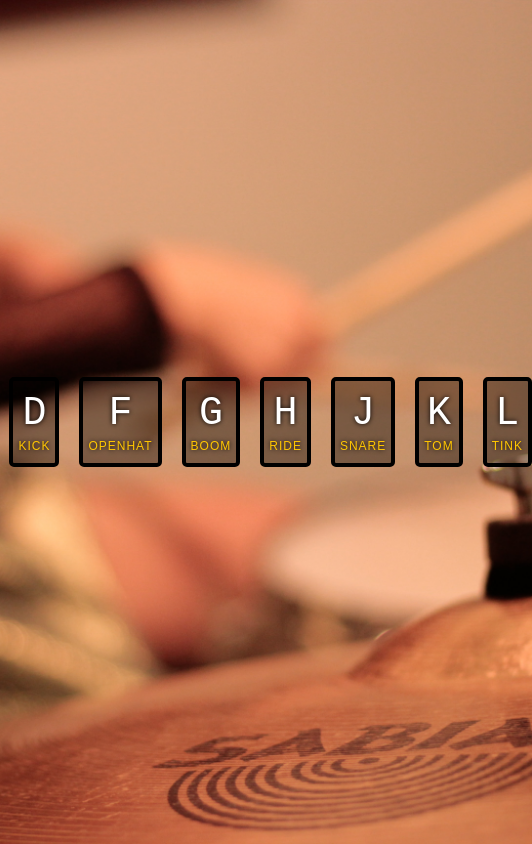
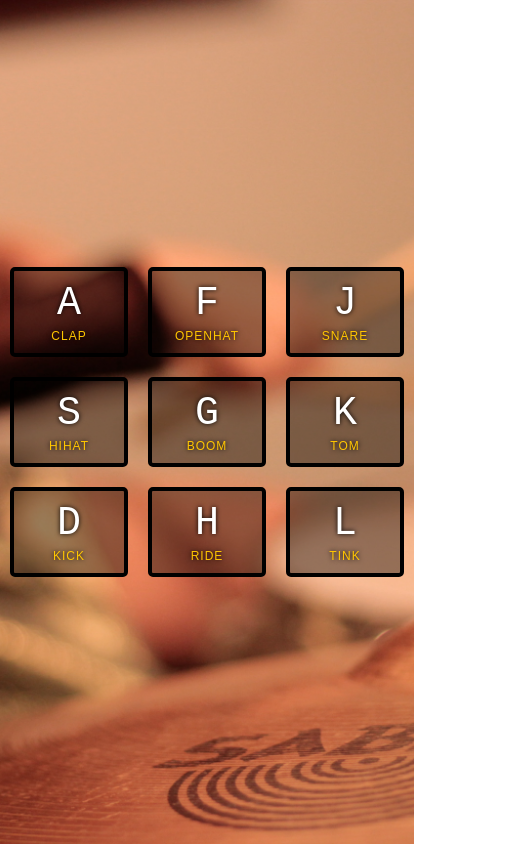
Before and after one commit to JamesPav/Drum-Kit, a plain HTML site: page index.html in a window 390 px wide. Shown: the whole page, 532 px wide, since content can reach past the window. Drawn offline with Linux system fonts and the light colour scheme.

Commit message:
made some changes to style to be responsive

```diff
--- a/index.html
+++ b/index.html
@@ -2,46 +2,53 @@
 <html lang="en">
   <head>
     <meta charset="UTF-8" />
-    <title>Themis Drum Kit</title>
+    <meta name="viewport" content="width=device-width, initial-scale=1.0" />
     <link rel="stylesheet" href="style.css" />
+    <title>Document</title>
   </head>
   <body>
-    <div class="keys">
-      <div data-key="65" class="key">
+    <div class="container">
+      <div class="container1">
+        <div data-key="65" class="box box1">
           <kbd data-key="65">A</kbd>
           <span data-key="65" class="sound">clap</span>
         </div>
-      <div data-key="83" class="key">
+        <div data-key="83" class="box box2">
           <kbd data-key="83">S</kbd>
           <span data-key="83" class="sound">hihat</span>
         </div>
-      <div data-key="68" class="key">
+        <div data-key="68" class="box box3">
           <kbd data-key="68">D</kbd>
           <span data-key="68" class="sound">kick</span>
         </div>
-      <div data-key="70" class="key">
+      </div>
+      <div class="container2">
+        <div data-key="70" class="box box4">
           <kbd data-key="70">F</kbd>
           <span data-key="70" class="sound">openhat</span>
         </div>
-      <div data-key="71" class="key">
+        <div data-key="71" class="box box5">
           <kbd data-key="71">G</kbd>
           <span data-key="71" class="sound">boom</span>
         </div>
-      <div data-key="72" class="key">
+        <div data-key="72" class="box box6">
           <kbd data-key="72">H</kbd>
           <span data-key="72" class="sound">ride</span>
         </div>
-      <div data-key="74" class="key">
+      </div>
+      <div class="container3">
+        <div data-key="74" class="box box7">
           <kbd data-key="74">J</kbd>
           <span data-key="74" class="sound">snare</span>
         </div>
-      <div data-key="75" class="key">
+        <div data-key="75" class="box box8">
           <kbd data-key="75">K</kbd>
           <span data-key="75" class="sound">tom</span>
         </div>
-      <div data-key="76" class="key">
+        <div data-key="76" class="box box9">
           <kbd data-key="76">L</kbd>
           <span data-key="76" class="sound">tink</span>
+        </div>
       </div>
     </div>
 
--- a/main.js
+++ b/main.js
@@ -4,16 +4,16 @@ window.addEventListener("click", clickSound);
 
 function playSound(e) {
   const audio = document.querySelector(`audio[data-key="${e.keyCode}"]`);
-  const key = document.querySelector(`.key[data-key="${e.keyCode}"]`);
+  const box = document.querySelector(`.box[data-key="${e.keyCode}"]`);
 
   if (!audio) return; // return nothing (exit) if there is no key assigned
-  key.classList.add("playing");
+  box.classList.add("playing");
   audio.currentTime = 0;
   audio.play();
 }
 
-const keys = document.querySelectorAll(".key");
-keys.forEach((key) => key.addEventListener("transitionend", removeTransition));
+const keys = document.querySelectorAll(".box");
+keys.forEach((box) => box.addEventListener("transitionend", removeTransition));
 
 function removeTransition(e) {
   if (e.propertyName !== "transform") return;
@@ -22,19 +22,19 @@ function removeTransition(e) {
 
 function clickSound(e) {
   if (
-    e.target.classList.contains("key") ||
+    e.target.classList.contains("box") ||
     e.target.classList.contains("sound") ||
     e.target.tagName == "KBD"
   ) {
     const audio = document.querySelector(
       `audio[data-key="${e.target.getAttribute("data-key")}"]`
     );
-    const key = document.querySelector(
-      `.key[data-key="${e.target.getAttribute("data-key")}"]`
+    const box = document.querySelector(
+      `.box[data-key="${e.target.getAttribute("data-key")}"]`
     );
 
     if (!audio) return; // return nothing (exit) if there is no key assigned
-    key.classList.add("playing");
+    box.classList.add("playing");
     audio.currentTime = 0;
     audio.play();
   }
--- a/style.css
+++ b/style.css
@@ -1,42 +1,49 @@
 html {
   font-size: 10px;
+  height: 100%;
+  width: 100%;
   background: url("images/background.jpg") bottom center;
   background-size: cover;
 }
-
 body,
 html {
   margin: 0;
   padding: 0;
   font-family: sans-serif;
+  display: flex;
+  height: 100%;
+  width: 100%;
+}
+.container {
+  flex: 1;
+  display: flex;
+  justify-content: center;
+  align-items: center;
 }
 
-.keys {
+.container1,
+.container2,
+.container3 {
   display: flex;
   flex: 1;
-  min-height: 100vh;
   align-items: center;
   justify-content: center;
+  box-sizing: border-box;
 }
 
-.key {
+.box {
+  flex: 1;
   border: 0.4rem solid black;
   border-radius: 0.5rem;
   margin: 1rem;
   font-size: 1.5rem;
   padding: 1rem 0.5rem;
   transition: all 0.09s ease;
-  width: 10rem;
+  width: 50px;
   text-align: center;
   color: white;
   background: rgba(0, 0, 0, 0.4);
   text-shadow: 0 0 0.5rem black;
-}
-
-.playing {
-  transform: scale(1.1);
-  border-color: #ffc600;
-  box-shadow: 0 0 1rem #ffc600;
 }
 
 kbd {
@@ -50,3 +57,26 @@ kbd {
   letter-spacing: 0.1rem;
   color: #ffc600;
 }
+
+@media (max-width: 1000px) {
+  .container1,
+  .container2,
+  .container3 {
+    flex-direction: column;
+  }
+  .box {
+    width: 200px;
+  }
+}
+
+@media (max-width: 765px) {
+  .box {
+    width: 100px;
+  }
+}
+
+.playing {
+  transform: scale(1.1);
+  border-color: #ffc600;
+  box-shadow: 0 0 1rem #ffc600;
+}
```
Lines whose indentation alone changed are shown as unchanged.
